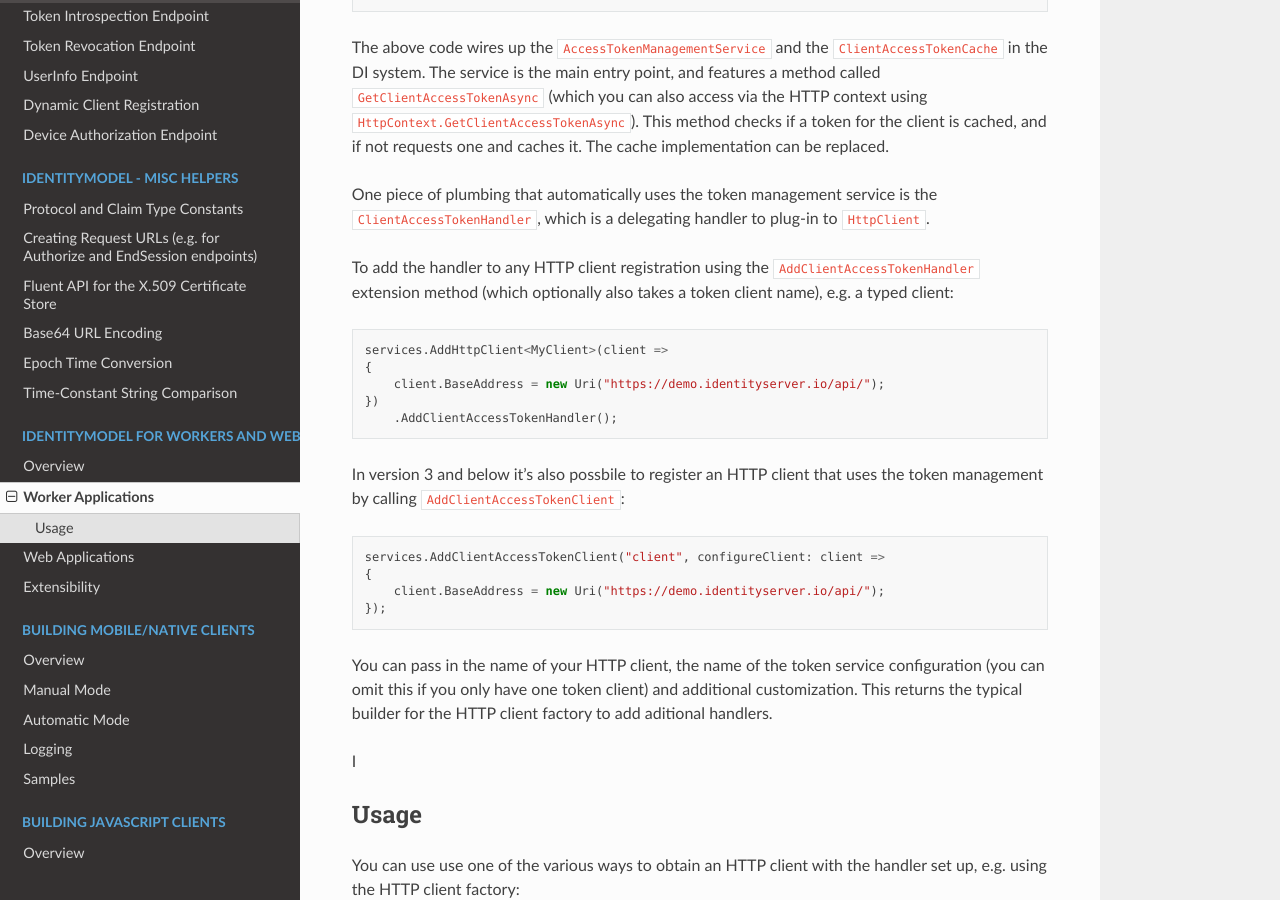
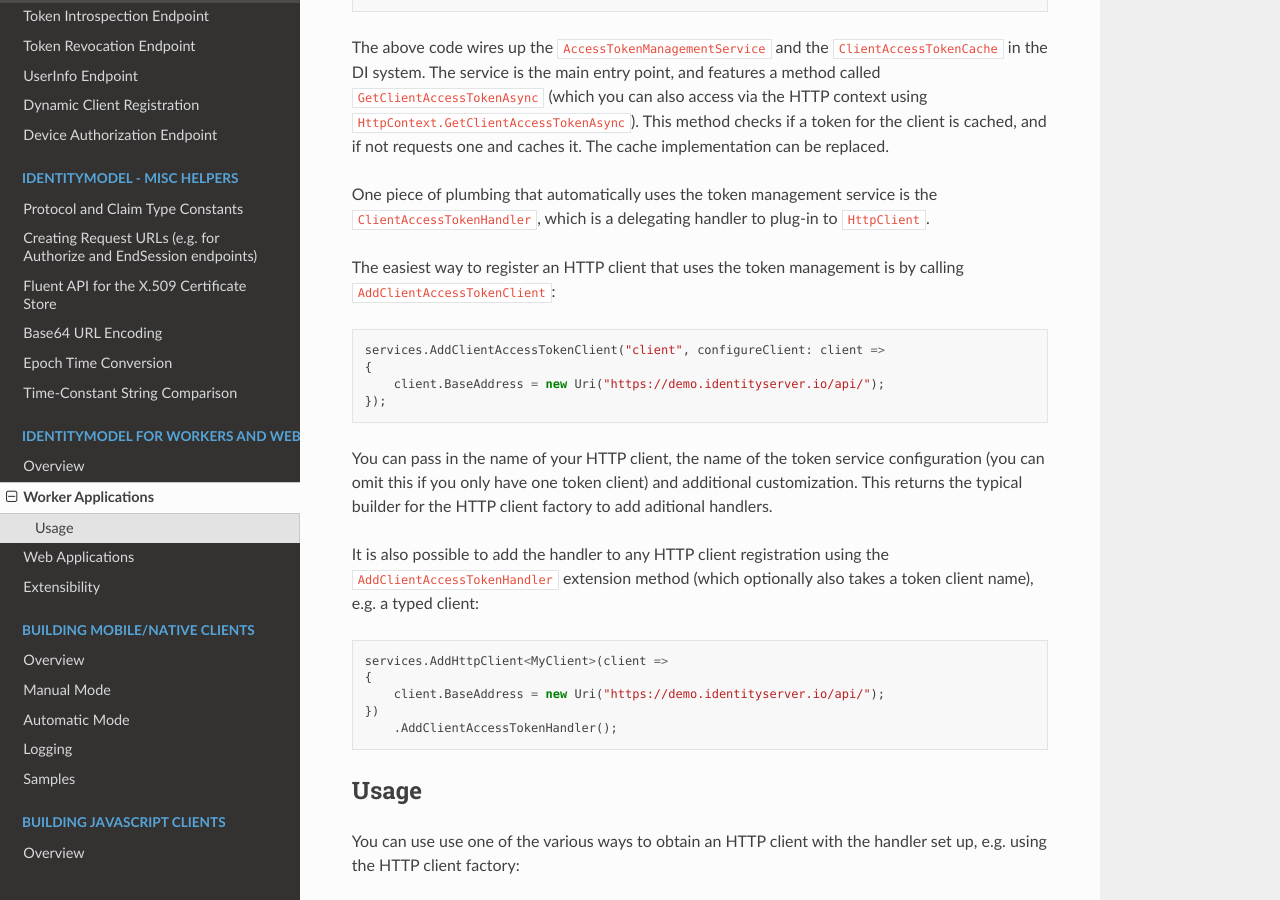
Before and after one commit to IdentityModel/Documentation, a Sphinx documentation site: the page built from docs/aspnetcore/worker.rst, in a window 1280 px wide and 900 px high, scrolled down 859 px. Built offline with Sphinx 7.4.7 and the Read the Docs theme 2.0.0, drawn with Linux system fonts in a browser that asks for light colours; some of the changed lines change nothing that is shown.

Commit message:
Revert "Update for v4"
This reverts commit 70c031f110c78de8e13d98b8a8bdfd786c80ae18.

```diff
--- a/docs/aspnetcore/worker.rst
+++ b/docs/aspnetcore/worker.rst
@@ -40,16 +40,7 @@
 One piece of plumbing that automatically uses the token management service is the ``ClientAccessTokenHandler``, which is a delegating handler
 to plug-in to ``HttpClient``.
 
-To add the handler to any HTTP client registration using the ``AddClientAccessTokenHandler`` extension method
-(which optionally also takes a token client name), e.g. a typed client::
-
-    services.AddHttpClient<MyClient>(client =>
-    {
-        client.BaseAddress = new Uri("https://demo.identityserver.io/api/");
-    })
-        .AddClientAccessTokenHandler();
-
-In version 3 and below it's also possbile to register an HTTP client that uses the token management by calling ``AddClientAccessTokenClient``::
+The easiest way to register an HTTP client that uses the token management is by calling ``AddClientAccessTokenClient``::
 
     services.AddClientAccessTokenClient("client", configureClient: client =>
     {
@@ -60,7 +51,14 @@
 and additional customization.
 This returns the typical builder for the HTTP client factory to add aditional handlers.
 
-I
+It is also possible to add the handler to any HTTP client registration using the ``AddClientAccessTokenHandler`` extension method
+(which optionally also takes a token client name), e.g. a typed client::
+
+    services.AddHttpClient<MyClient>(client =>
+    {
+        client.BaseAddress = new Uri("https://demo.identityserver.io/api/");
+    })
+        .AddClientAccessTokenHandler();
 
 Usage
 -----
```
